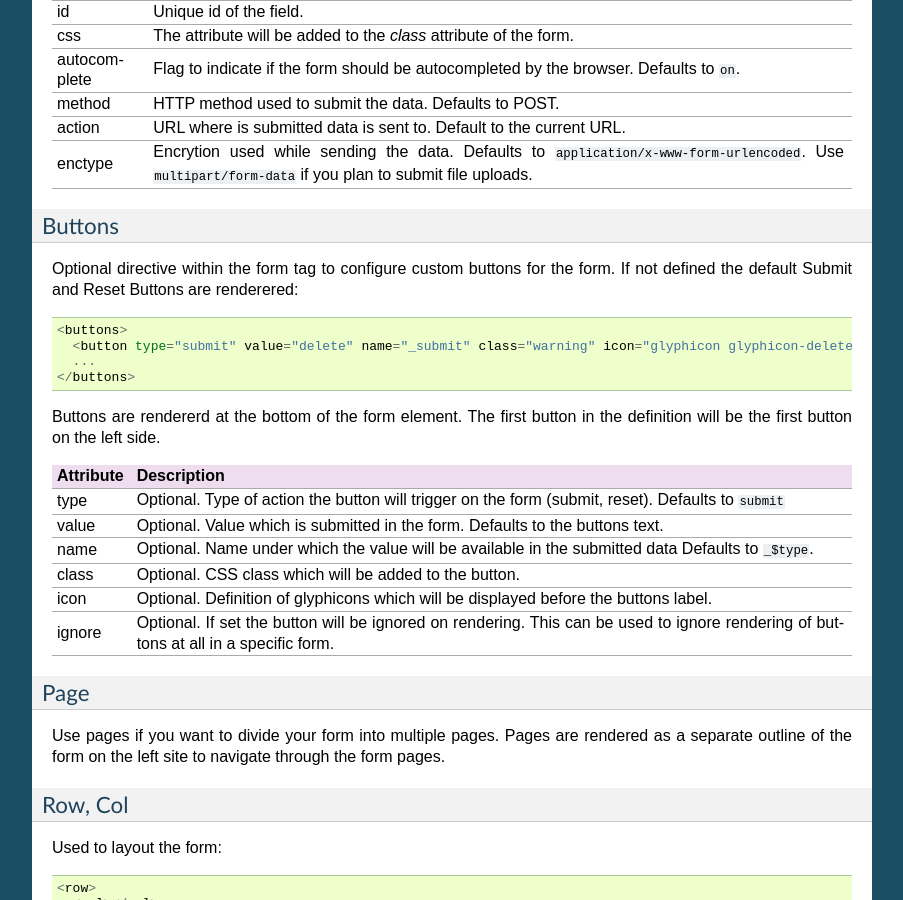
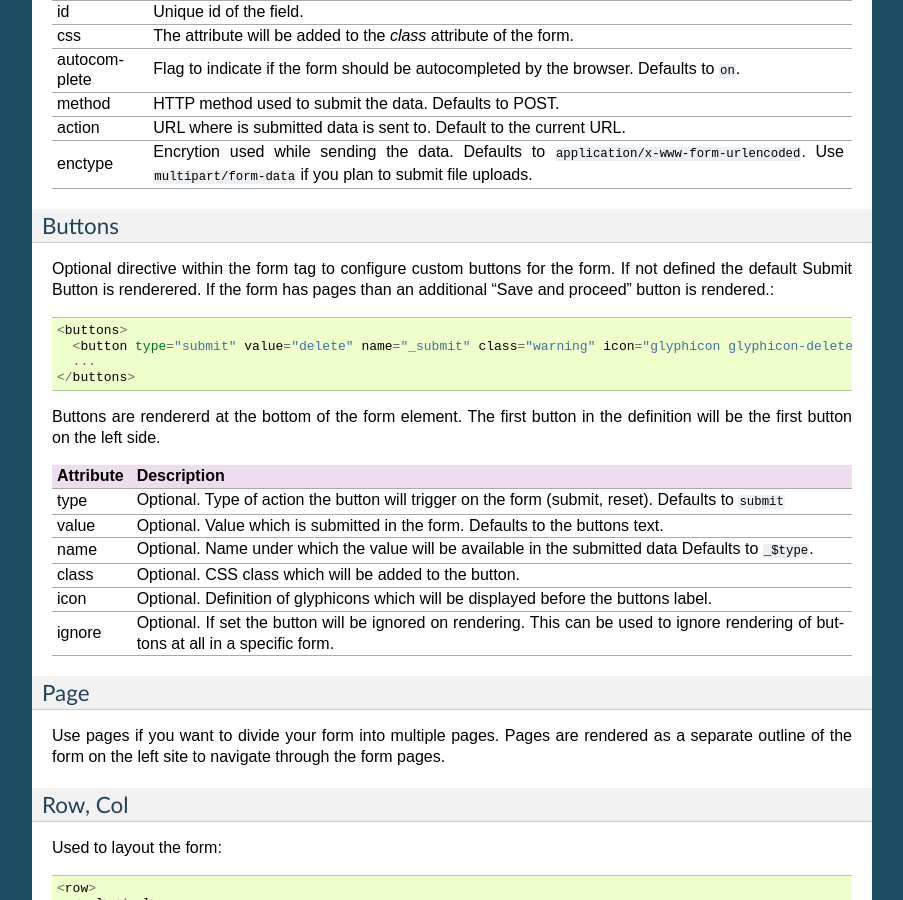
Before and after one commit to ringo-framework/formbar, a Sphinx documentation site: the page built from docs/source/config.rst, in a window 1280 px wide and 900 px high, scrolled down 4631 px. Shown: the whole window, without its empty margins (198-1101 px from the left). Built offline with Sphinx 7.4.7, drawn with Linux system fonts in a browser that asks for light colours; formulas are drawn with MathJax 3.

Commit message:
Add sentence about the save and proceed button to documentation

```diff
--- a/docs/source/config.rst
+++ b/docs/source/config.rst
@@ -273,7 +273,8 @@ enctype        Encrytion used while sending the data. Defaults to ``application/
 Buttons
 -------
 Optional directive within the form tag to configure custom buttons for the
-form. If not defined the default Submit and Reset Buttons are renderered::
+form. If not defined the default Submit Button is renderered. If
+the form has pages than an additional "Save and proceed" button is rendered.::
 
         <buttons>
           <button type="submit" value="delete" name="_submit" class="warning" icon="glyphicon glyphicon-delete">Delete</button>
```
